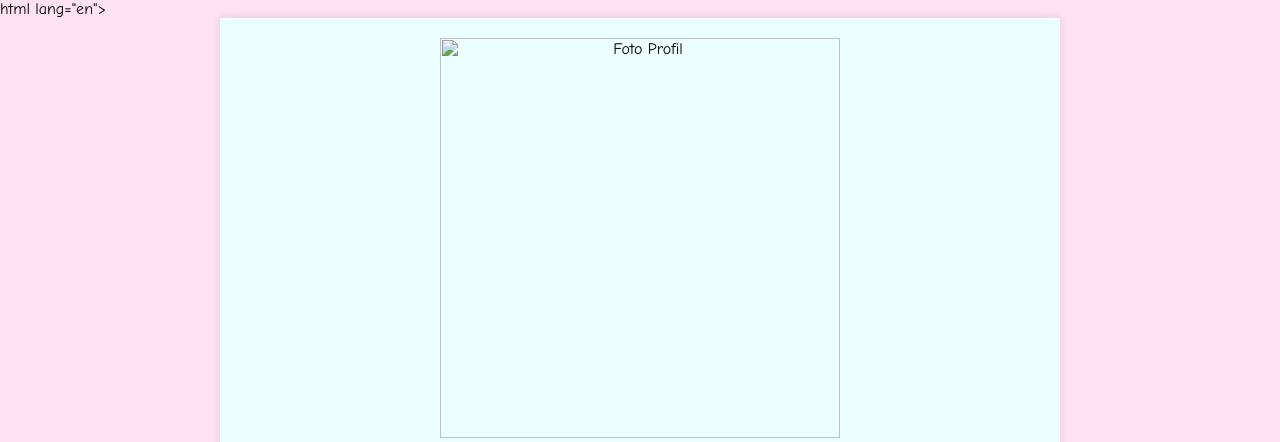
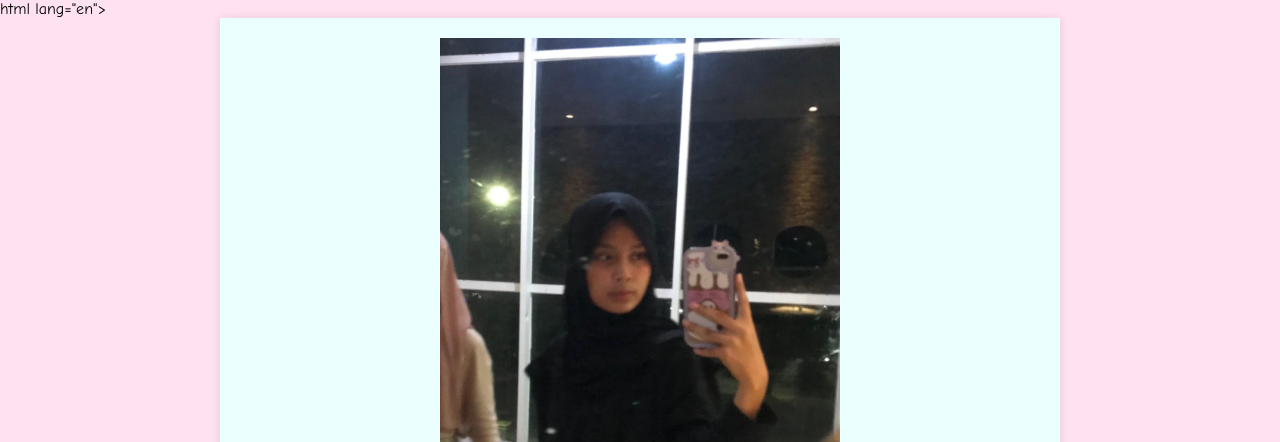
Before and after one commit to maylasykr12/myla, a plain HTML site: page index.html in a window 1280 px wide. Shown: the top 442 px of the page. Drawn offline with Linux system fonts and the light colour scheme.

Commit message:
Update index.html

```diff
--- a/index.html
+++ b/index.html
@@ -48,7 +48,7 @@ html lang="en">
 <body>
    <div class="container">
         <div class="header">
-            <img src="" alt="Foto Profil">
+            <img src="myla.jpg" alt="Foto Profil">
             <h1>mayla syakira </h1>
             <p>Kota Serang , Banten | maylasyakira290@gmail.com | +62 895-3288-71046 </p>
         </div>
```
